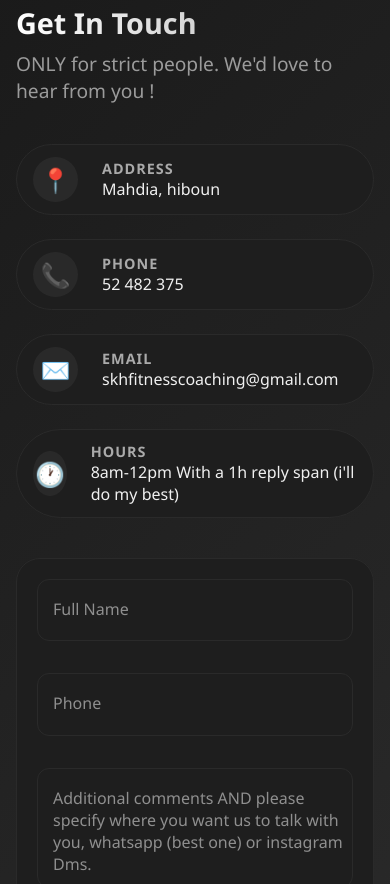
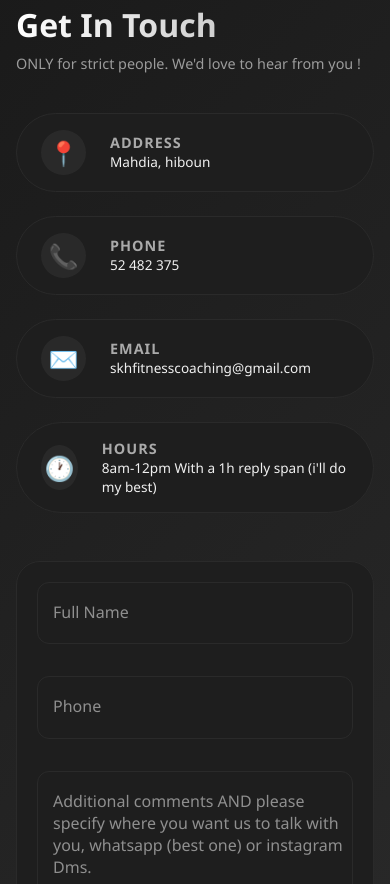
Before and after one commit to malek-sk/online-co, a website: page basepage.html in a window 390 px wide. Shown: the part 3060-3944 px from the top of the page. Drawn offline with Linux system fonts and the light colour scheme.

Commit message:
refexing mobile look

```diff
--- a/public/basepagestyle.css
+++ b/public/basepagestyle.css
@@ -740,38 +740,53 @@ footer {
 @media (max-width: 768px) {
     .contact {
         padding: 40px 16px;
+        overflow-x: hidden;
     }
 
     .contact-container {
-        grid-template-columns: 1fr;
-        gap: 2.5rem;
+        flex-direction: column;
+        width: 100%;
     }
 
-    .contact-info,
-    .contact-form-card {
+    .contact-info {
         width: 100%;
-        opacity: 1;
+        padding: 0;
     }
 
     .contact-title-gradient {
-        font-size: 1.8rem;
+        font-size: 2rem;
+    }
+
+    .contact-subtitle {
+        font-size: 0.9rem;
+        white-space: normal;
+    }
+
+    .contact-cards {
+        width: 100%;
     }
 
     .contact-card-pill {
         width: 100%;
-        padding: 12px 16px;
+        box-sizing: border-box;
+        overflow: hidden;
     }
 
-    .contact-card-text span {
-        font-size: 1rem;
+    .contact-card-pill span:last-child {
+        font-size: 0.85rem;
+        word-break: break-word;
     }
 
     .contact-form-card {
+        width: 100%;
+        box-sizing: border-box;
         padding: 20px;
     }
 
-    .floating-group textarea {
-        height: 120px;
+    input,
+    textarea {
+        width: 100%;
+        box-sizing: border-box;
     }
 
     .submit-button-premium {
```
